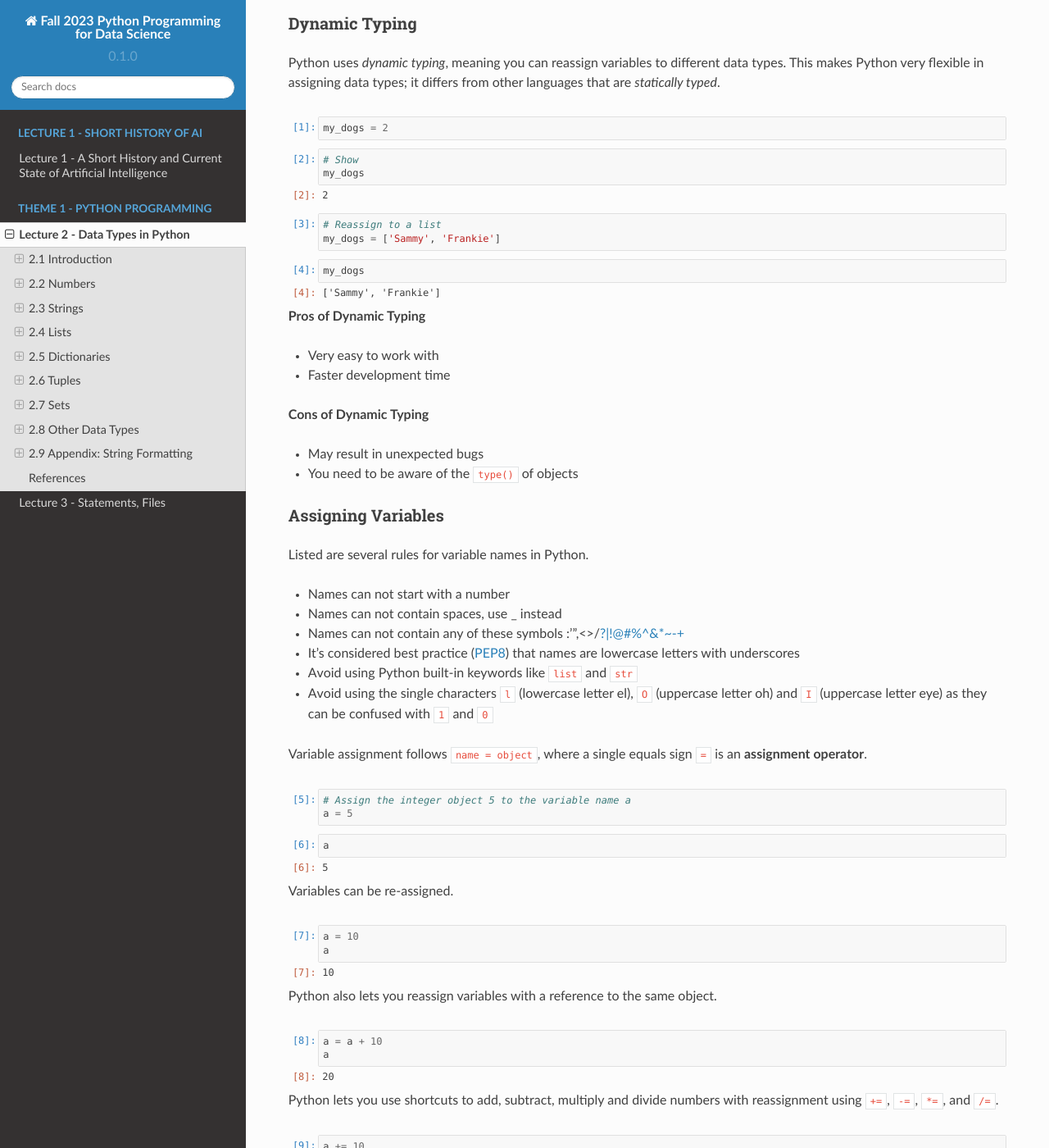
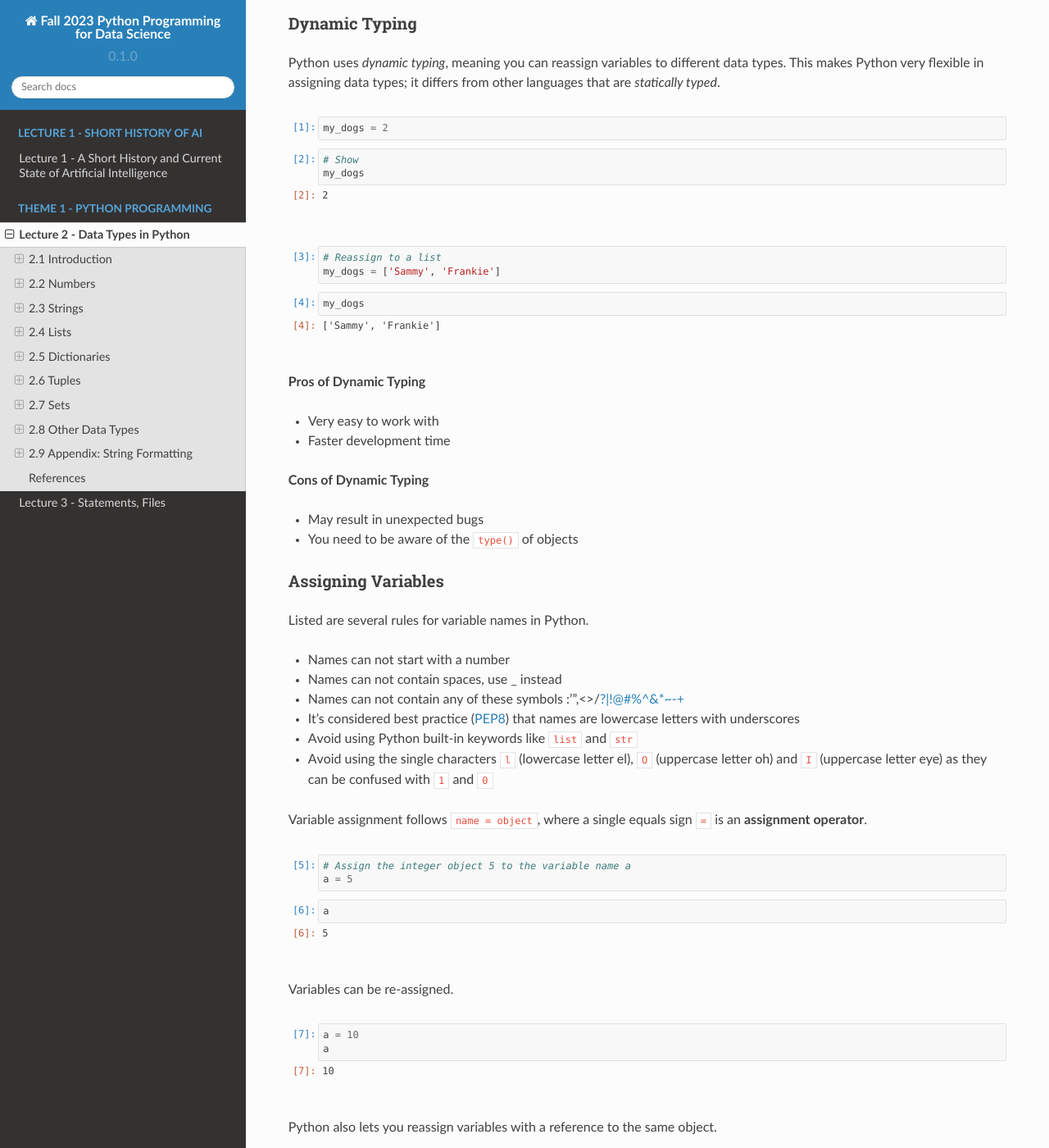
Before and after one commit to avakanski/Fall-2023-Python-Programming-for-Data-Science, a Sphinx documentation site: the page built from docs/Lectures/Theme_1-Python_Programming/Lecture_2-Data_Types_in_Python/Lecture_2-Data_Types.ipynb, in a window 1280 px wide and 1400 px high, scrolled down 1315 px. Shown: the whole window at 82% size. Built offline with Sphinx 7.4.7 and the Read the Docs theme 2.0.0, drawn with Linux system fonts in a browser that asks for light colours.

Commit message:
Update style.css

```diff
--- a/docs/_static/css/style.css
+++ b/docs/_static/css/style.css
@@ -4,5 +4,13 @@
 
 /* Increase margin after code cells */
 div.highlight {
-  margin-bottom: 20px; /* Adjust this value as needed */
+  margin-bottom: 20px;
 }
+
+div.output_area.docutils.container {
+  margin-bottom: 20px;
+}
+
+div.nboutput.nblast.docutils.container {
+  margin-bottom: 20px;
+}
```
